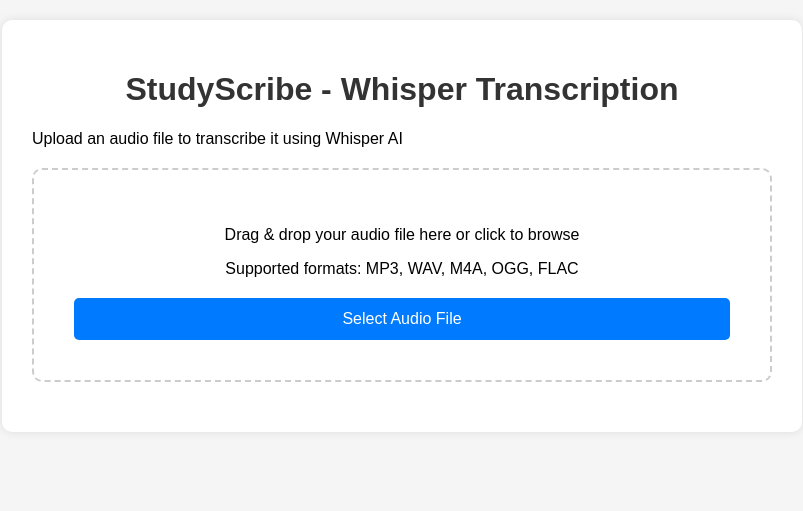
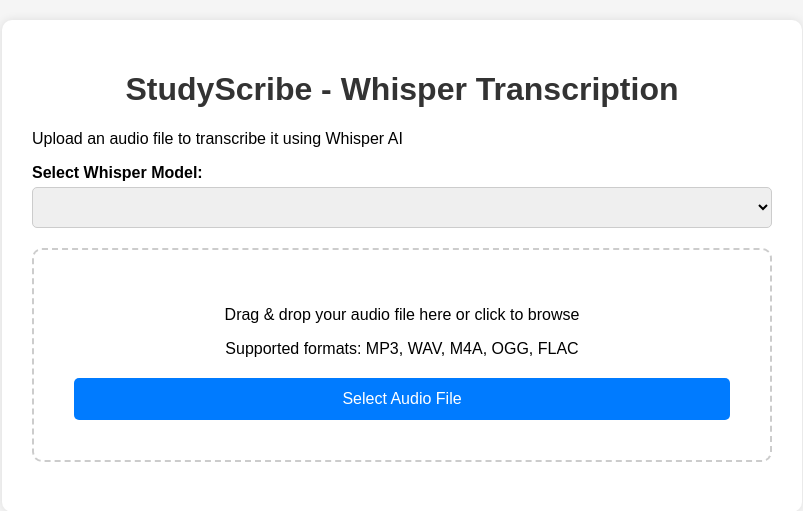
Before and after one commit to sam-k0/studyscribe, a Flask app: template templates/index.html in a window 1280 px wide. Shown: the top 511 px of the page, without its empty margins (238-1041 px from the left). Run offline with Flask 3, Linux system fonts and the light colour scheme; the template is opened without the code that fills it: most values are stand-ins (such as "Sample title", 1, 10 or a date in 2020); lists and menus that the app fills with data are empty.

Commit message:
add model selection dropdown

```diff
--- a/main.py
+++ b/main.py
@@ -17,13 +17,16 @@
 # Create upload directory if it doesn't exist
 os.makedirs(UPLOAD_FOLDER, exist_ok=True)
 
+# Get available models
+available_models = whisper.available_models()
+
 def allowed_file(filename):
     return '.' in filename and \
            filename.rsplit('.', 1)[1].lower() in ALLOWED_EXTENSIONS
 
-def transcribe_audio(file_path):
-    # Load the model
-    model = whisper.load_model("turbo")
+def transcribe_audio(file_path, model_name):
+    # Load the specified model
+    model = whisper.load_model(model_name)
 
     # Load and preprocess audio
     audio = whisper.load_audio(file_path)
@@ -44,7 +47,7 @@
 
 @app.route('/')
 def index():
-    return render_template('index.html')
+    return render_template('index.html', models=available_models)
 
 @app.route('/transcribe', methods=['POST'])
 def transcribe():
@@ -57,13 +60,16 @@
         return jsonify({'error': 'No audio file selected'}), 400
 
     if file and allowed_file(file.filename):
+        # Get selected model from form data
+        model_name = request.form.get('model', 'turbo')
+
         filename = secure_filename(file.filename)
         file_path = os.path.join(app.config['UPLOAD_FOLDER'], filename)
         file.save(file_path)
 
         try:
             # Transcribe the audio
-            text, language = transcribe_audio(file_path)
+            text, language = transcribe_audio(file_path, model_name)
 
             # Clean up the uploaded file
             os.remove(file_path)
--- a/templates/index.html
+++ b/templates/index.html
@@ -87,12 +87,34 @@
             font-weight: bold;
             color: #007bff;
         }
+        .form-group {
+            margin-bottom: 20px;
+        }
+        label {
+            display: block;
+            margin-bottom: 5px;
+            font-weight: bold;
+        }
+        select {
+            width: 100%;
+            padding: 10px;
+            border-radius: 5px;
+            border: 1px solid #ccc;
+            font-size: 16px;
+        }
     </style>
 </head>
 <body>
     <div class="container">
         <h1>StudyScribe - Whisper Transcription</h1>
         <p>Upload an audio file to transcribe it using Whisper AI</p>
+
+        <div class="form-group">
+            <label for="modelSelect">Select Whisper Model:</label>
+            <select id="modelSelect" name="model">
+                <!-- Options will be populated by JavaScript -->
+            </select>
+        </div>
 
         <div class="upload-area" id="dropArea">
             <p>Drag & drop your audio file here or click to browse</p>
@@ -114,6 +136,21 @@
     </div>
 
     <script>
+        // Populate model dropdown with available models
+        const models = {{ models|tojson }};
+        const modelSelect = document.getElementById('modelSelect');
+
+        models.forEach(model => {
+            const option = document.createElement('option');
+            option.value = model;
+            option.textContent = model;
+            modelSelect.appendChild(option);
+        });
+
+        // Set default selection to 'turbo' if available, otherwise first option
+        const defaultModel = models.includes('turbo') ? 'turbo' : models[0];
+        modelSelect.value = defaultModel;
+
         const dropArea = document.getElementById('dropArea');
         const audioFileInput = document.getElementById('audioFile');
 
@@ -168,6 +205,7 @@
             // Create form data
             const formData = new FormData();
             formData.append('audio', file);
+            formData.append('model', document.getElementById('modelSelect').value);
 
             // Send to server
             fetch('/transcribe', {
```
